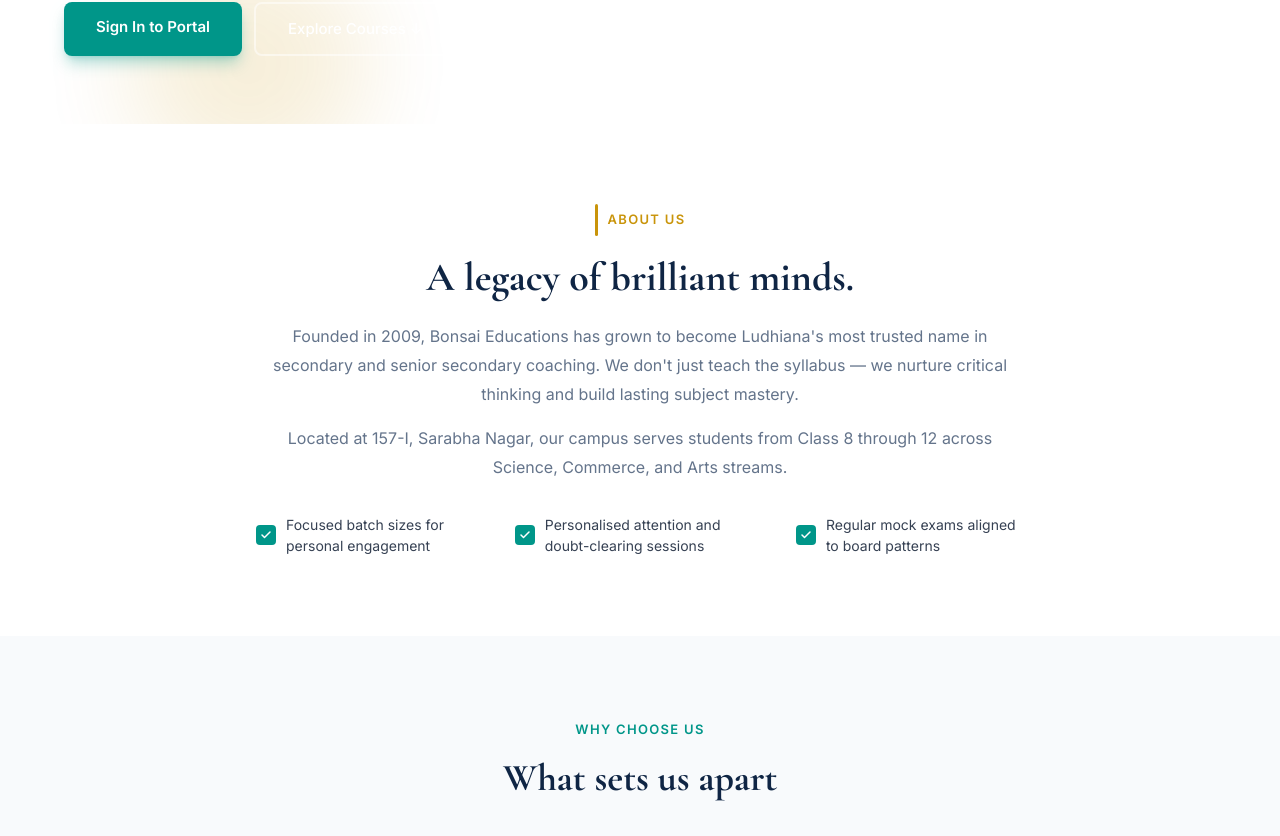
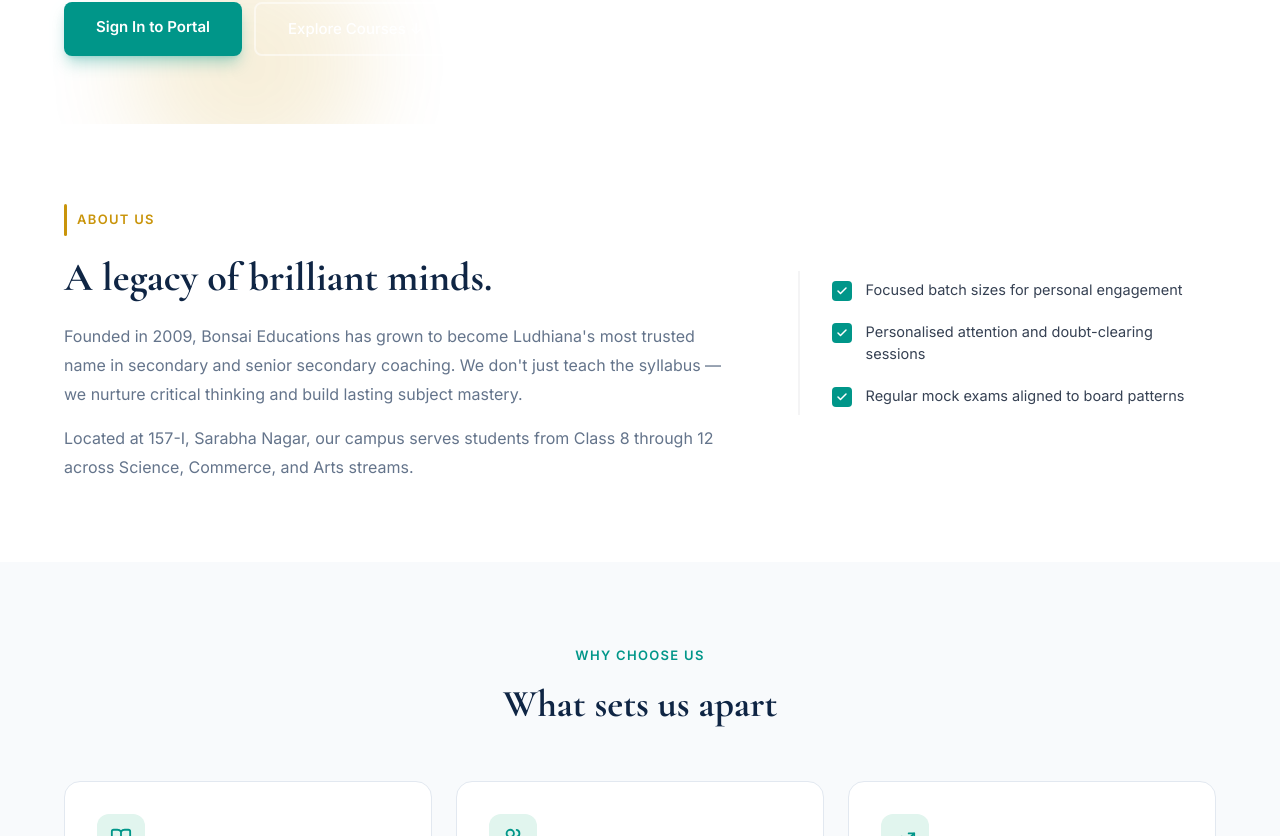
Before and after one commit to Iamthenoobcoder/bonsai-educations, a Next.js app: page / in a window 1280 px wide. Shown: the part 436-1272 px from the top of the page. Built offline with nearby package versions, Linux system fonts and the light colour scheme.

Commit message:
feat: left-shift About content and move tick marks to the right

```diff
--- a/app/(public)/page.tsx
+++ b/app/(public)/page.tsx
@@ -188,9 +188,10 @@
       </section>
 
       {/* ABOUT */}
-      <section id="about" className="py-20 px-6 md:px-[5%] bg-white flex flex-col items-center text-center">
-        <div className="max-w-3xl mx-auto">
-          <div className="flex items-center justify-center gap-2.5 mb-4">
+      <section id="about" className="py-20 px-6 md:px-[5%] bg-white">
+        <div className="max-w-6xl mx-auto grid md:grid-cols-[1.6fr_1fr] gap-10 md:gap-16 items-center">
+          <div className="text-left">
+            <div className="flex items-center gap-2.5 mb-4">
               <div className="w-[3px] h-8 bg-gold rounded-full" />
               <span className="text-gold text-[13px] font-semibold tracking-widest uppercase">About Us</span>
             </div>
@@ -198,16 +199,22 @@
             <p className="text-muted text-base leading-[1.8] mb-4">
               Founded in 2009, Bonsai Educations has grown to become Ludhiana&apos;s most trusted name in secondary and senior secondary coaching. We don&apos;t just teach the syllabus — we nurture critical thinking and build lasting subject mastery.
             </p>
-          <p className="text-muted text-base leading-[1.8] mb-8">
+            <p className="text-muted text-base leading-[1.8]">
               Located at 157-I, Sarabha Nagar, our campus serves students from Class 8 through 12 across Science, Commerce, and Arts streams.
             </p>
-          <div className="flex flex-col md:flex-row justify-center gap-5 md:gap-8 mt-6">
-            {["Focused batch sizes for personal engagement", "Personalised attention and doubt-clearing sessions", "Regular mock exams aligned to board patterns"].map((t) => (
-              <div key={t} className="flex items-center gap-2.5">
-                <div className="w-5 h-5 rounded bg-teal-600 flex items-center justify-center shrink-0">
+          </div>
+
+          <div className="flex flex-col gap-5 border-l-2 border-zinc-100 pl-6 md:pl-8 py-2">
+            {[
+              "Focused batch sizes for personal engagement",
+              "Personalised attention and doubt-clearing sessions",
+              "Regular mock exams aligned to board patterns"
+            ].map((t) => (
+              <div key={t} className="flex items-start gap-3.5">
+                <div className="w-5 h-5 rounded bg-teal-600 flex items-center justify-center shrink-0 mt-0.5">
                   <Check size={12} className="text-white" strokeWidth={3} />
                 </div>
-                <span className="text-[14px] text-gray-700 text-left">{t}</span>
+                <span className="text-[14.5px] text-gray-700 leading-normal text-left">{t}</span>
               </div>
             ))}
           </div>
```
Lines whose indentation alone changed are shown as unchanged.
